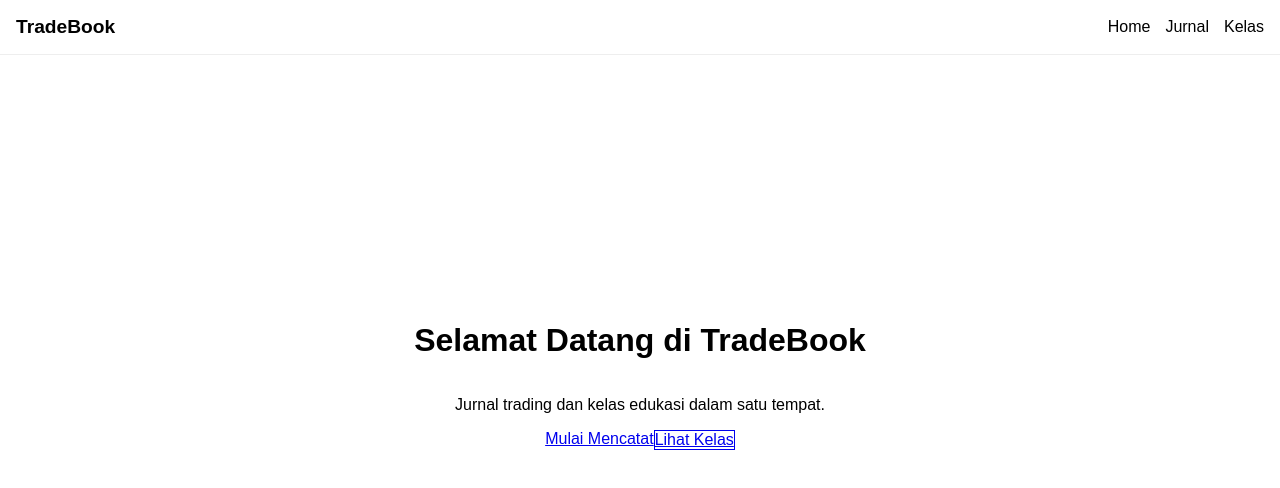
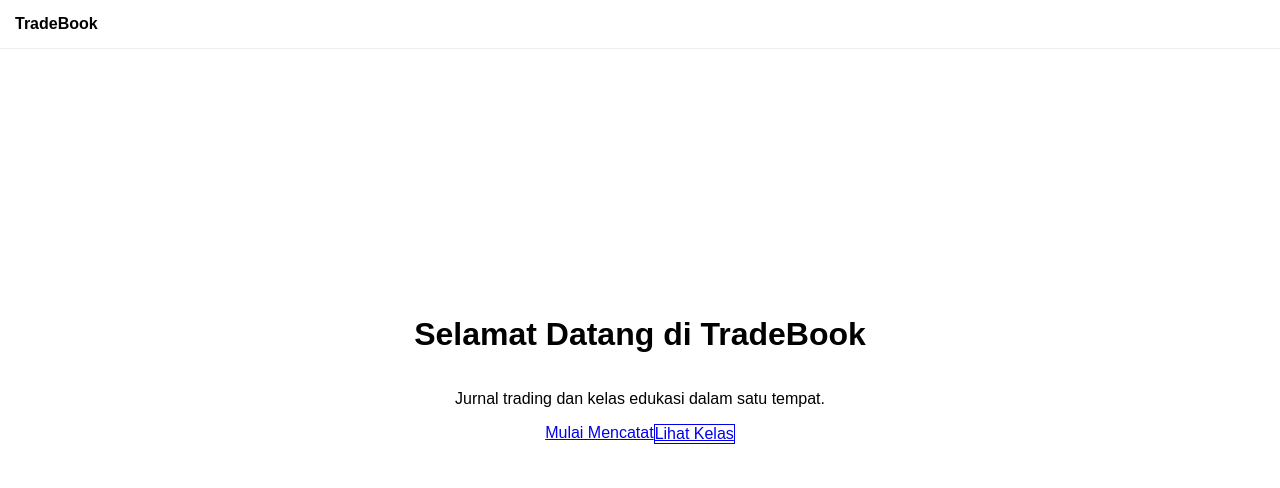
Before and after one commit to NAKODASpor/TradeBik, a Next.js app: page / in a window 1280 px wide. Shown: the top 488 px of the page. Built offline with nearby package versions, Linux system fonts and the light colour scheme.

Commit message:
Update layout.tsx

```diff
--- a/app/layout.tsx
+++ b/app/layout.tsx
@@ -1,9 +1,4 @@
 import "./globals.css";
-
-export const metadata = {
-  title: "TradeBook",
-  description: "Jurnal & Kelas Trading",
-};
 
 export default function RootLayout({
   children,
@@ -13,13 +8,8 @@ export default function RootLayout({
   return (
     <html lang="id">
       <body>
-        <nav style={{ padding: '1rem', borderBottom: '1px solid #eee', display: 'flex', justifyContent: 'space-between', alignItems: 'center' }}>
-          <strong style={{ fontSize: '1.2rem' }}>TradeBook</strong>
-          <div>
-            <a href="/" style={{ marginRight: '15px', textDecoration: 'none', color: '#000' }}>Home</a>
-            <a href="/journal" style={{ marginRight: '15px', textDecoration: 'none', color: '#000' }}>Jurnal</a>
-            <a href="/courses" style={{ textDecoration: 'none', color: '#000' }}>Kelas</a>
-          </div>
+        <nav style={{ padding: '15px', borderBottom: '1px solid #eee' }}>
+          <strong>TradeBook</strong>
         </nav>
         {children}
       </body>
```
